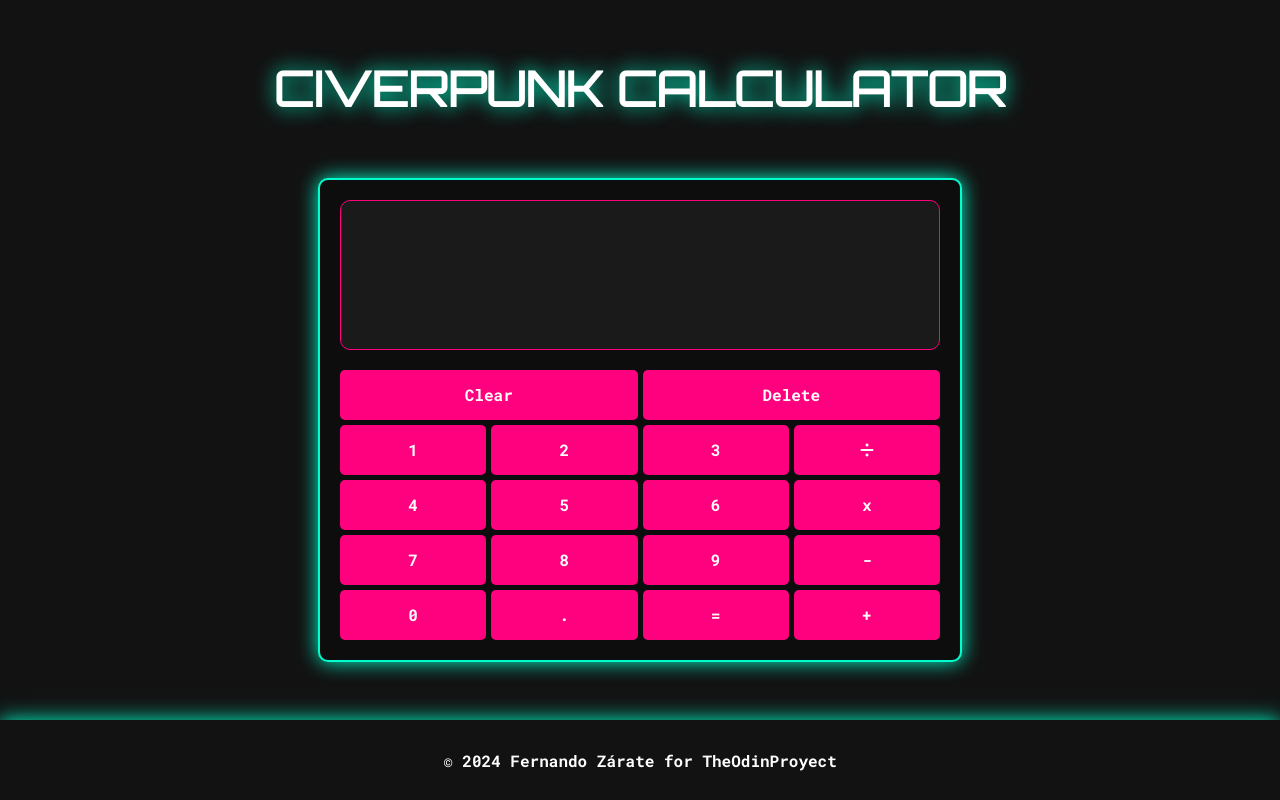
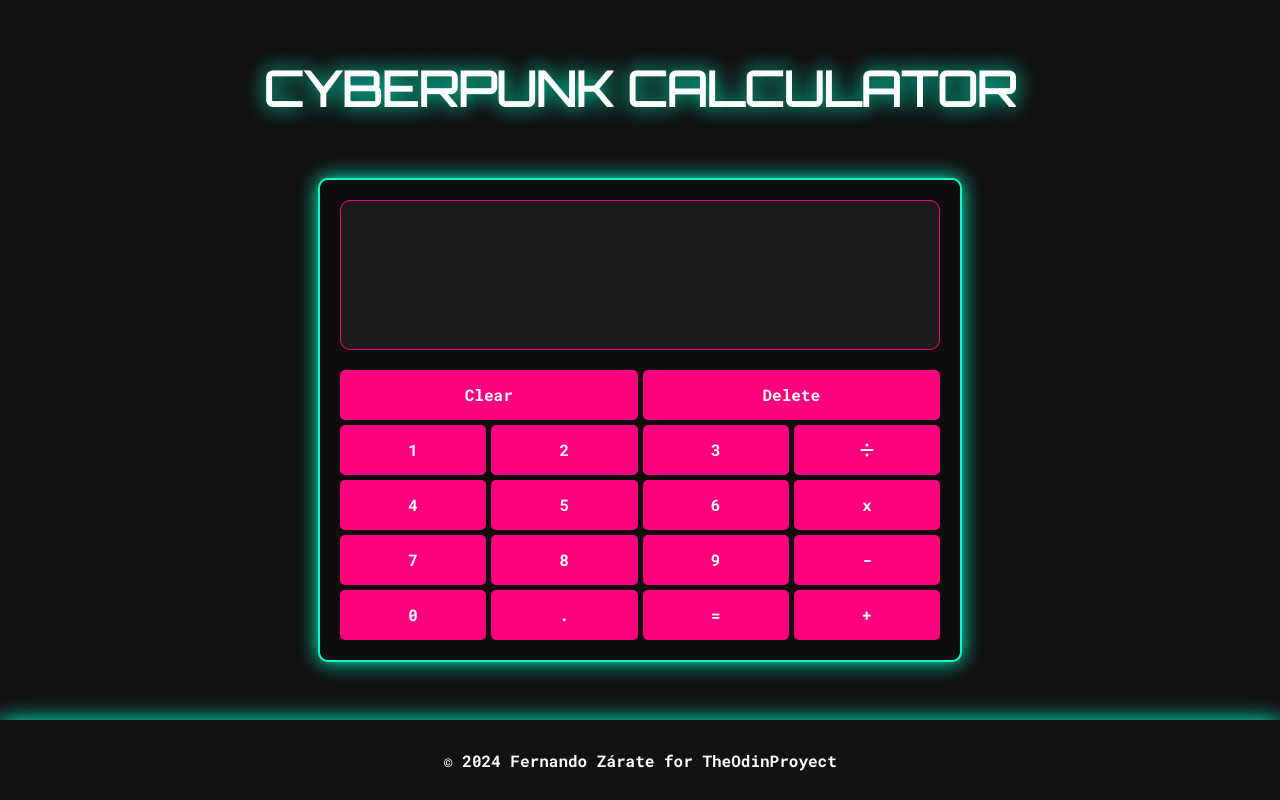
Before and after one commit to fernandozarate07/Calculator, a plain HTML site: page index.html in a window 1280 px wide. Drawn offline with Linux system fonts and the light colour scheme.

Commit message:
Fix title name

```diff
--- a/index.html
+++ b/index.html
@@ -14,7 +14,7 @@
 <body>
     <section class="windows">
         <!-- Title -->
-        <h1 class="title"> CIVERPUNK CALCULATOR</h1>
+        <h1 class="title">CYBERPUNK CALCULATOR</h1>
         <!-- Calculator -->
         <div class="calculator">
             <!-- Screen -->
```
